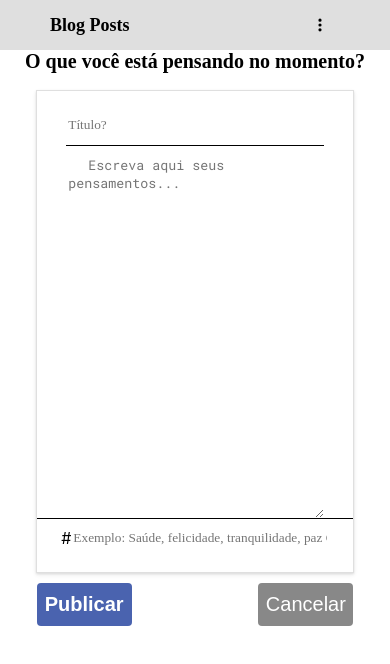
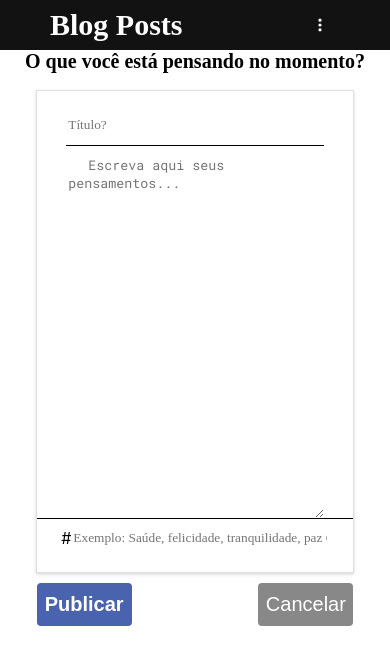
Before and after one commit to RobertRodriguesMartins/blog-posts-front-deploy, a React (Create React App) app: page /posts/create in a window 390 px wide. Shown: the top 664 px of the page. Built offline with nearby package versions, Linux system fonts and the light colour scheme; no server answers; a web font is replaced by a local one.

Commit message:
FEAT<styles>

```diff
--- a/src/index.css
+++ b/src/index.css
@@ -26,17 +26,17 @@ a {
 }
 
 ::-webkit-scrollbar {
-  width: 10px;
+  width: 5px;
 }
 
 /* Track */
 ::-webkit-scrollbar-track {
-  background: #f1f1f1;
+  background: #fff;
 }
 
 /* Handle */
 ::-webkit-scrollbar-thumb {
-  background: #888;
+  background: #121212;
 }
 
 /* Handle on hover */
@@ -65,6 +65,7 @@ a {
   height: 100%;
   width: 100%;
   overflow-x: hidden;
+  background: #010101;
 }
 
 .app-news-card-wrapper {
@@ -102,12 +103,12 @@ a {
 .app-news-card-article-wrapper .content {
   white-space: pre-wrap;
   word-break: break-word;
-  font-family: Georgia, Times, "Times New Roman", serif;
+  font-family: Georgia, Times, 'Times New Roman', serif;
   font-size: 23px;
   font-style: normal;
   font-variant: normal;
   font-weight: 700;
-  line-height: 34.5px
+  line-height: 34.5px;
 }
 
 .app-news-card-article-wrapper {
@@ -126,12 +127,10 @@ a {
   height: auto;
   margin: 3px;
   justify-content: flex-start;
-  color: rgba(2, 2, 2, 0.8);
-  border: 1px solid rgba(223, 223, 223, 1);
+  color: rgba(255, 255, 255, 1);
   border-radius: 4px;
-  box-shadow: 0 1px 2px rgb(50 50 50 / 10%), 0 2px 4px rgb(60 60 60 / 10%);
   opacity: 0;
-  background-color: #888;
+  background-color: #121212;
   animation: fade 2s ease forwards;
 }
 
@@ -152,12 +151,15 @@ a {
   justify-content: space-around;
   align-items: center;
   height: 60px;
+  background: #121212;
 }
 
 .nav-menu h2 {
   margin: 0;
   font-family: 'Source Serif Pro';
   font-weight: bolder;
+  color: white;
+  font-size: 30px;
 }
 
 .nav-menu ul {
@@ -166,6 +168,7 @@ a {
   list-style: none;
   line-height: 2.7em;
   margin: 0;
+  color: white;
 }
 
 .nav-menu ul li {
@@ -176,7 +179,7 @@ a {
 
 .nav-menu ul li:hover {
   transition: 0.2 ease;
-  background: rgba(254, 252, 253, 0.9);
+  background: rgb(0, 0, 0, 1);
   border-radius: 10px;
 }
 
@@ -437,7 +440,7 @@ a {
   }
   to {
     opacity: 1;
-    background-color: white;
+    background-color: #121212;
   }
 }
 
@@ -495,8 +498,13 @@ a {
   }
 
   .sidebar h2 {
-    font-family: arial;
-    margin: 0 25%;
+    text-align: center;
+    font-family: 'Georgia';
+    font-size: 32px;
+  }
+
+  .app-news-section {
+    margin-top: 50px;
   }
 
   .mobile-nav-menu {
@@ -506,6 +514,7 @@ a {
     width: 40px;
     height: 40px;
     margin: 0 50px 0 0;
+    color: white;
   }
 
   .mobile-nav-menu-opened {
@@ -584,11 +593,9 @@ a {
     flex-direction: column;
     align-items: flex-start;
     color: rgba(2, 2, 2, 0.8);
-    border: 1px solid rgba(223, 223, 223, 1);
-    border-radius: 4px;
     margin-top: 25px;
     padding: 10px;
-    box-shadow: 0 1px 2px rgb(50 50 50 / 10%), 0 2px 4px rgb(60 60 60 / 10%);
+    box-shadow: 0 1px 2px rgb(12 12 12 / 23%), 0 2px 4px rgb(12 12 12 / 22%);
     opacity: 0;
     background-color: #888;
     animation: fade 2s ease forwards;
@@ -614,6 +621,8 @@ a {
 
   .app-news-card-article-wrapper article a {
     width: 100%;
+    padding: 0;
+    color: white;
   }
 
   .app-news-card-wrapper {
@@ -634,7 +643,7 @@ a {
     z-index: 1;
     top: 0;
     left: 0;
-    background: #080707e6;
+    background: #080707f7;
     color: white;
     overflow-x: hidden;
     padding-top: 60px;
@@ -646,7 +655,8 @@ a {
     line-height: 4em;
     list-style: none;
     padding: unset;
-    width: 80%;
+    width: 100%;
+    font-size: 22px;
   }
 
   .search {
@@ -721,4 +731,16 @@ a {
   .app-news-section-side {
     display: none;
   }
+
+  ::-webkit-scrollbar-track {
+    background: #020202;
+  }
+
+  ::-webkit-scrollbar-thumb {
+    background: #272626;
+  }
+
+  ::-webkit-scrollbar {
+    width: 1px;
+  }
 }
```
